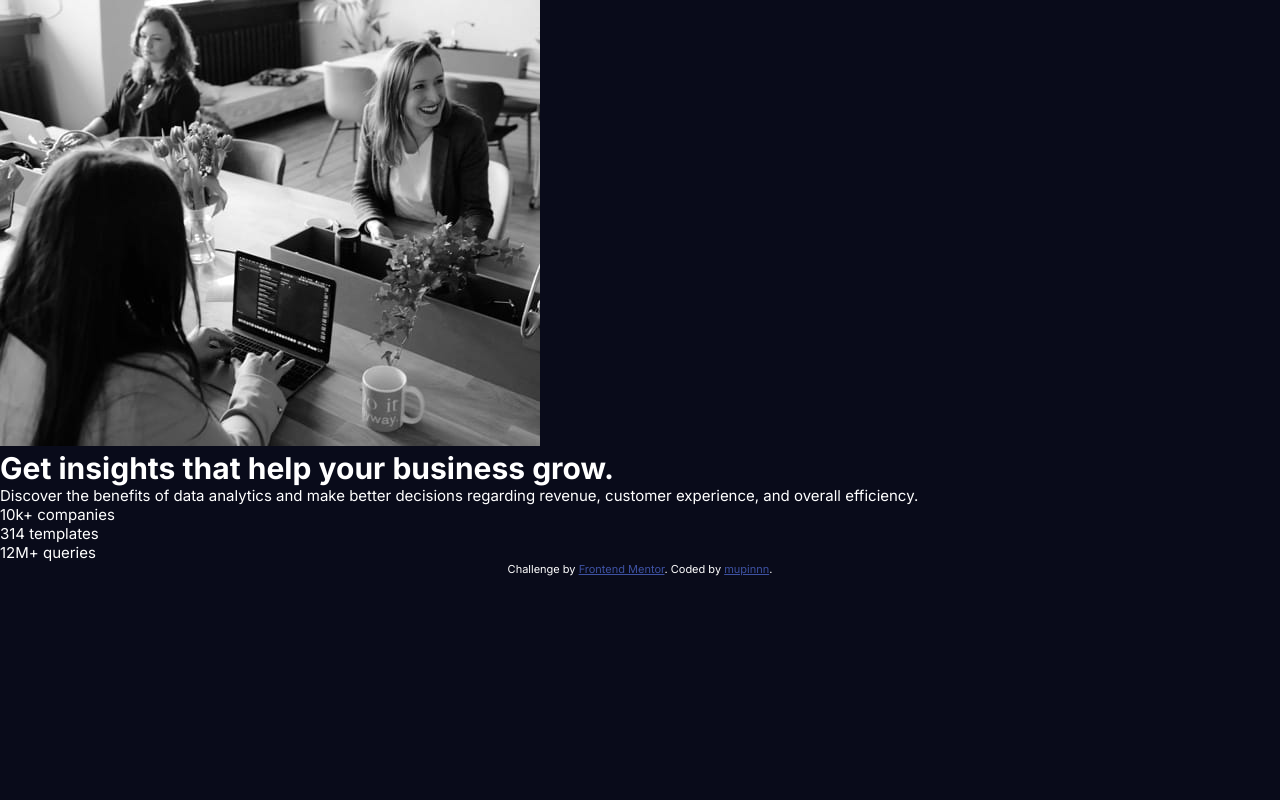
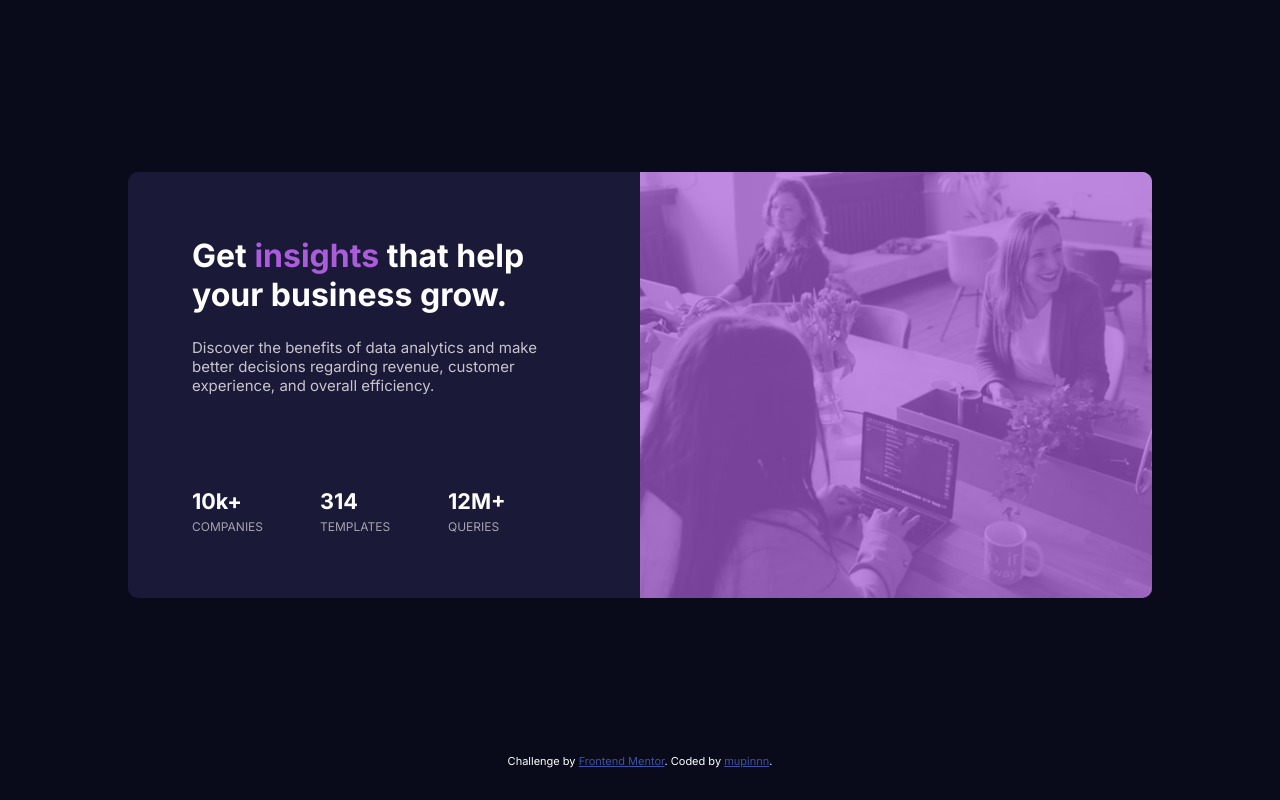
Before and after one commit to mupinnn/stats-preview-card-component, a plain HTML site: page index.html in a window 1280 px wide. Drawn offline with Linux system fonts and the light colour scheme.

Commit message:
feat: styles

```diff
--- a/styles/scss/styles.scss
+++ b/styles/scss/styles.scss
@@ -7,15 +7,133 @@
   margin: 0;
 }
 
-img {
-  max-width: 100%;
-}
-
 body {
+  display: grid;
+  grid-template-rows: minmax(auto, 1fr);
+  place-items: center;
+  gap: 1rem;
+  min-height: 100vh;
+  padding: 2rem 1.5rem;
   background-color: $clr-primary-900;
   color: $clr-neutral-100;
   font-size: 15px;
   font-family: "Inter", sans-serif;
+
+  .text-accent {
+    color: $clr-accent;
+  }
+
+  .card {
+    display: flex;
+    flex-direction: column;
+    max-width: 380px;
+    background-color: $clr-primary-700;
+    border-radius: 10px;
+    overflow: hidden;
+
+    @media (min-width: $breakpoint-lg) {
+      display: grid;
+      grid-template-columns: 1fr 1fr;
+      grid-template-areas: "content img";
+      max-width: 1024px;
+    }
+
+    &-img {
+      position: relative;
+      height: 240px;
+
+      @media (min-width: $breakpoint-lg) {
+        grid-area: img;
+        height: auto;
+      }
+
+      &::after {
+        content: "";
+        background-color: rgba($clr-accent, 0.7);
+        position: absolute;
+        top: 0;
+        right: 0;
+        left: 0;
+        bottom: 0;
+      }
+
+      img {
+        height: 100%;
+        width: 100%;
+        object-fit: cover;
+      }
+    }
+
+    &-content {
+      display: flex;
+      flex-direction: column;
+      padding: 2rem 1.5rem;
+      text-align: center;
+
+      @media (min-width: $breakpoint-lg) {
+        grid-area: content;
+        justify-content: space-between;
+        padding: 4rem;
+        text-align: left;
+      }
+
+      .description {
+        margin-bottom: 2.5rem;
+
+        h1 {
+          margin-bottom: 1.5rem;
+          font-size: 1.75rem;
+
+          @media (min-width: $breakpoint-lg) {
+            font-size: 2rem;
+          }
+        }
+
+        p {
+          color: $clr-neutral-75;
+        }
+      }
+
+      .stats {
+        display: flex;
+        flex-direction: column;
+
+        @media (min-width: $breakpoint-lg) {
+          flex-direction: row;
+        }
+
+        &-item {
+          flex: 1;
+          display: flex;
+          flex-direction: column;
+          margin-bottom: 1.5rem;
+          color: $clr-neutral-60;
+          font-size: 0.75rem;
+          text-transform: uppercase;
+
+          &:last-child {
+            margin-bottom: 0;
+          }
+
+          @media (min-width: $breakpoint-lg) {
+            margin-bottom: 0;
+          }
+
+          span {
+            margin-bottom: 0.35rem;
+            color: $clr-neutral-100;
+            font-size: 1.25rem;
+            font-weight: bold;
+            text-transform: none;
+
+            @media (min-width: $breakpoint-lg) {
+              font-size: 1.35rem;
+            }
+          }
+        }
+      }
+    }
+  }
 
   .attribution {
     font-size: 11px;
```
Also changed, not shown: styles/css/styles.css, 1 other file.
